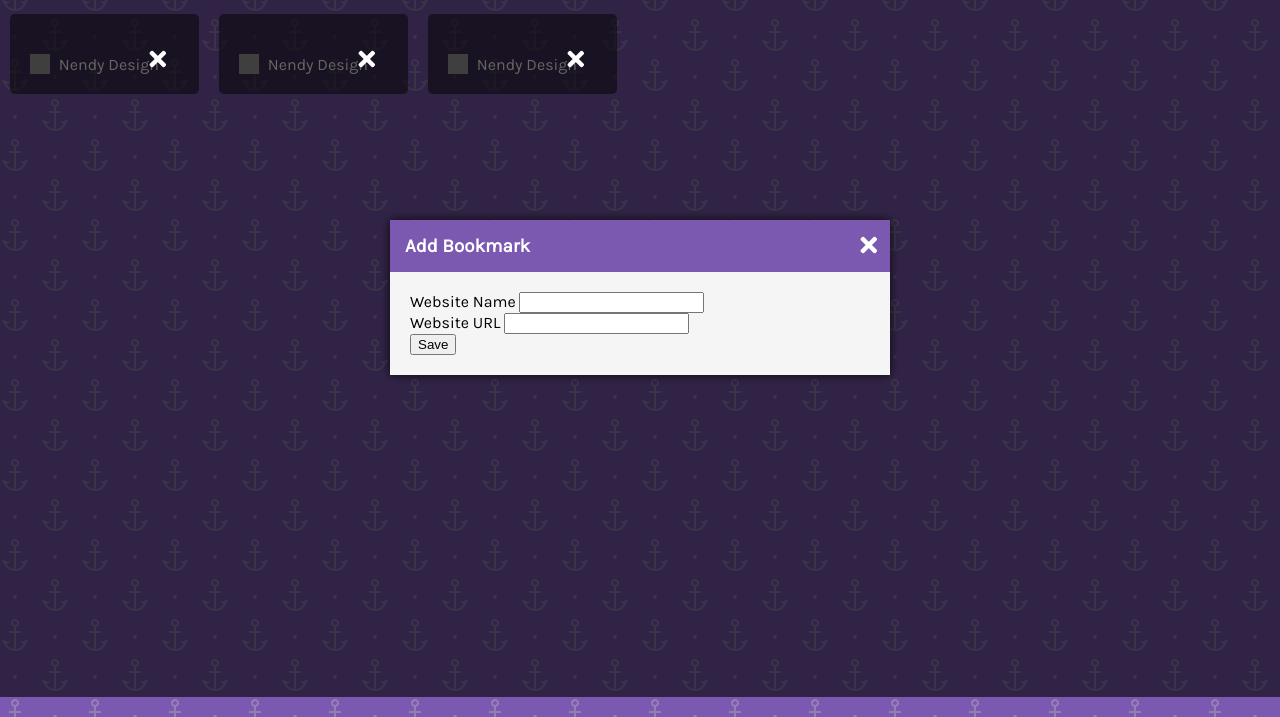
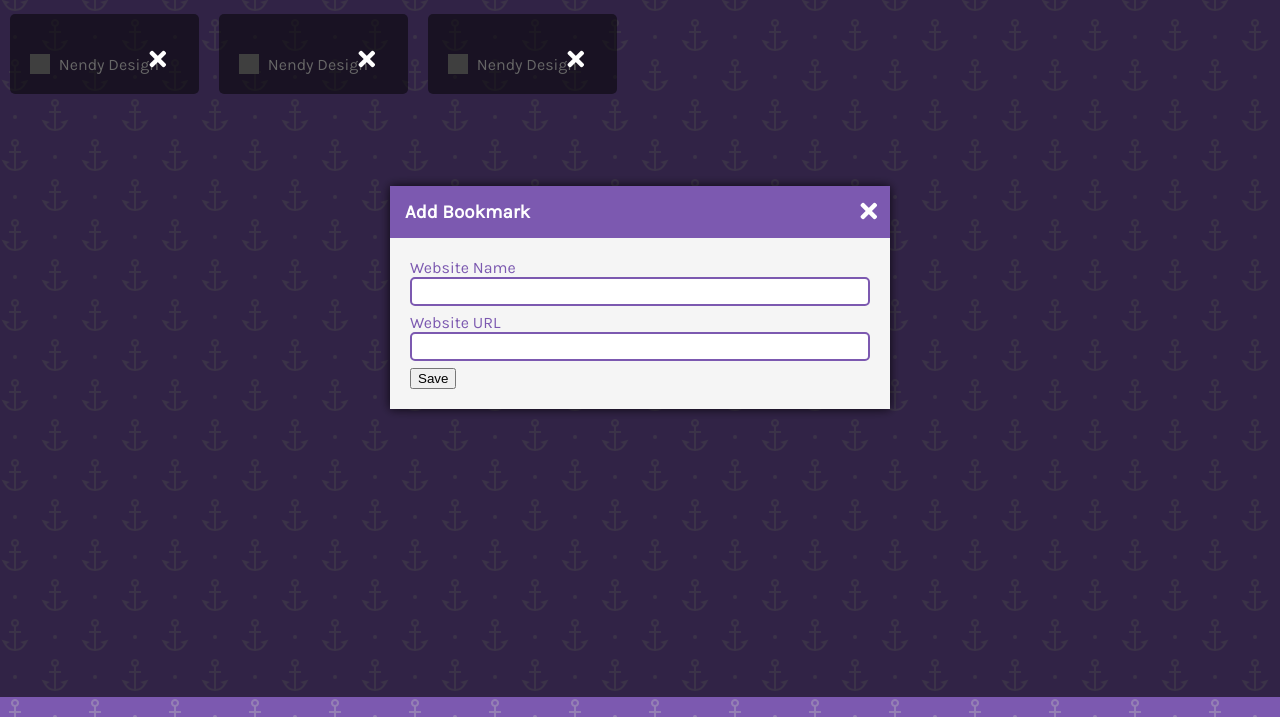
Before and after one commit to isnendyankp/bookkeeper.github.io, a plain HTML site: page index.html in a window 1280 px wide. Shown: the part 103-820 px from the top of the page. Drawn offline with Linux system fonts and the light colour scheme; grey boxes are pictures that could not be loaded.

Commit message:
styling form

```diff
--- a/style.css
+++ b/style.css
@@ -142,6 +142,25 @@ h3 {
   background: whitesmoke;
 }
 
+/* Form */
+.form-group {
+  height: 55px;
+}
+
+.form-input {
+  width: 97%;
+  padding: 5px;
+  border: 2px solid var(--primary-color);
+  border-radius: var(--border-radius);
+  display: block;
+  outline: none;
+}
+
+.form-label {
+  color: var(--primary-color);
+  display: block;
+}
+
 /* Media Query: Large Smartphone (Vertical) */
 @media screen and (max-width: 600px) {
   .container {
```
